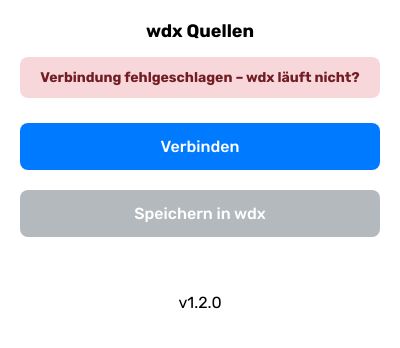
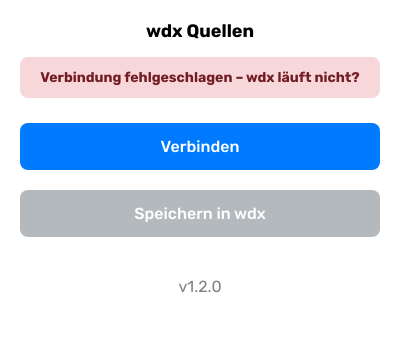
Before and after one commit to cracky22/wdx, a browser extension: page wdx_extension/popup.html in a window 400 px wide. Drawn offline with Linux system fonts and the light colour scheme; no server answers.

Commit message:
updated extension

```diff
--- a/wdx_extension/popup.html
+++ b/wdx_extension/popup.html
@@ -143,8 +143,9 @@
   </div>
   <button id="saveBtn" disabled>Speichern in wdx</button>
   <div id="saveMessage"></div>
-  <pre id="version" style="text-align: center;"></pre>
-
+  <center>
+  <a id="version" style="color: gray; text-decoration: none;" href="https://github.com/cracky22/wdx/releases" target="_blank"></a>
+  </center>
   <script src="popup.js"></script>
 </body>
 
```
